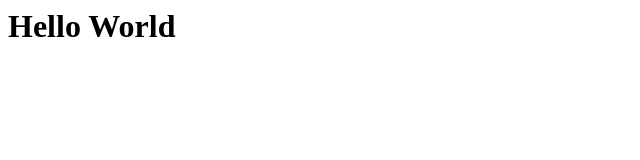
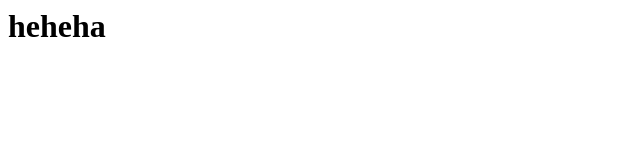
Before and after one commit to ollyzz/projet-git, a plain HTML site: page index.html in a window 1280 px wide. Shown: the whole page, without its empty margins (0-640 px from the left). Drawn offline with Linux system fonts and the light colour scheme.

Commit message:
modif index

```diff
--- a/index.html
+++ b/index.html
@@ -1 +1 @@
-<h1>Hello World</h1>
+<h1>heheha</h1>
```
